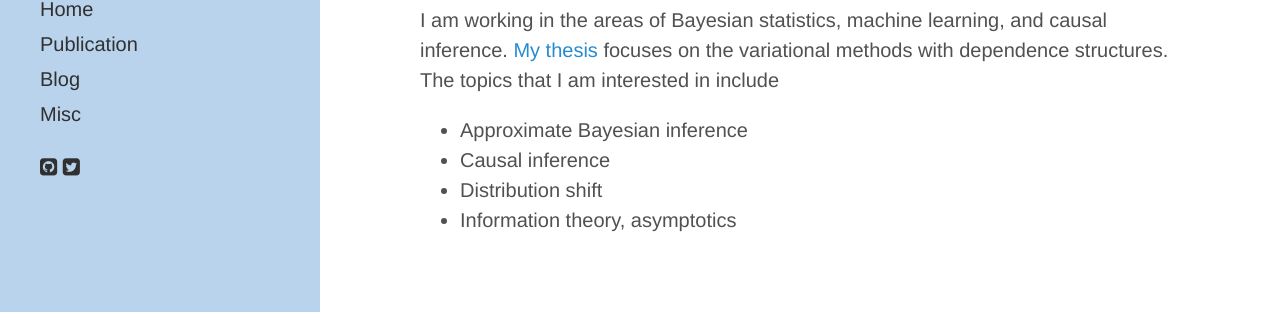
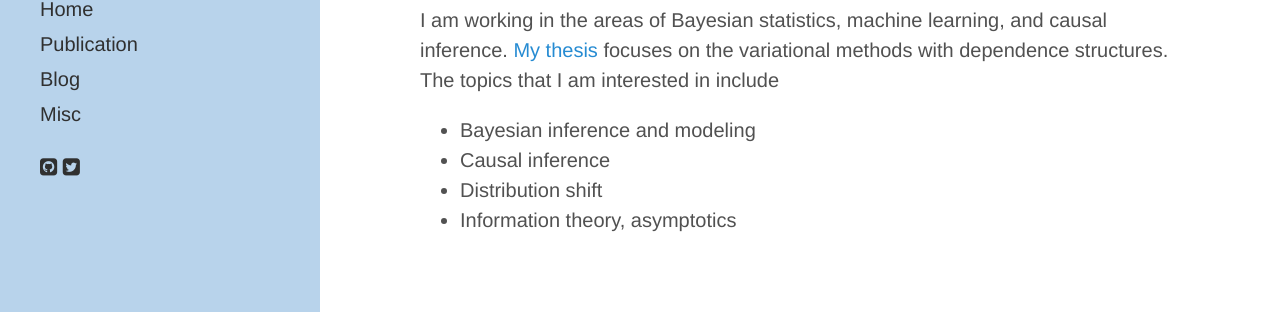
Before and after one commit to mingzhang-yin/mingzhang-yin.github.io, a Jekyll site: the page built from index.md, in a window 1280 px wide. Shown: the part 345-657 px from the top of the page. Built offline with Jekyll 4.4.1, drawn with Linux system fonts in a browser that asks for light colours; nearby versions of some CDN libraries; a style sheet for code colours, icons or effects is not loaded.

Commit message:
Update index.md

```diff
--- a/index.md
+++ b/index.md
@@ -19,7 +19,7 @@ I got my PhD in <a href="https://stat.utexas.edu">Statistics </a> from <a href="
 I am working in the areas of Bayesian statistics, machine learning, and causal inference.  <a                                                                                           href="https://repositories.lib.utexas.edu/bitstream/handle/2152/83980/YIN-DISSERTATION-2020.pdf?sequence=1&isAllowed=y">My thesis </a> focuses on the variational methods with dependence structures. The topics that I am interested in include </p>
   <p>
   <ul>
-   <li> Approximate Bayesian inference </li>
+   <li> Bayesian inference and modeling </li>
    <li> Causal inference </li>
    <li> Distribution shift</li>
    <li> Information theory, asymptotics </li>
```
